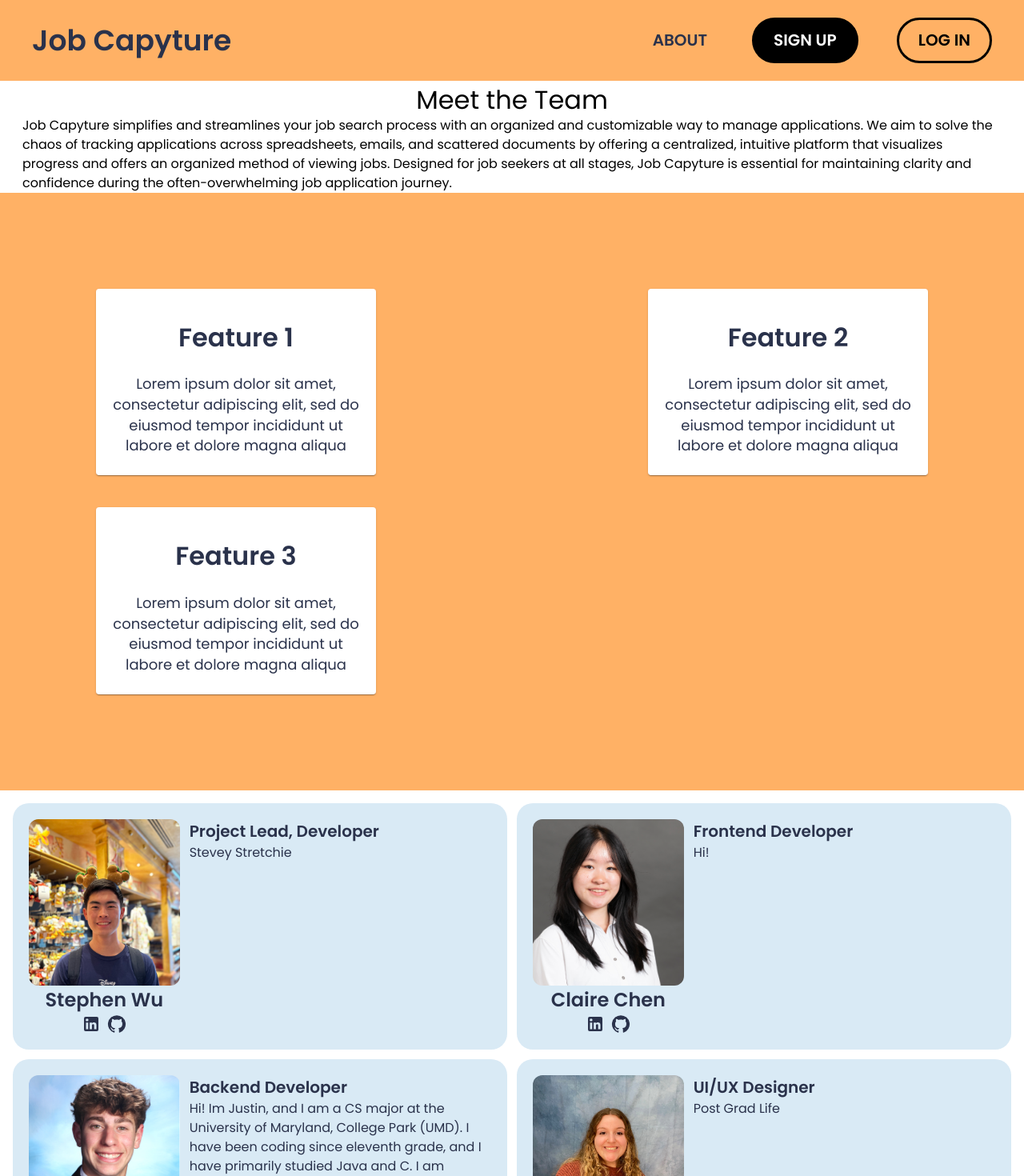
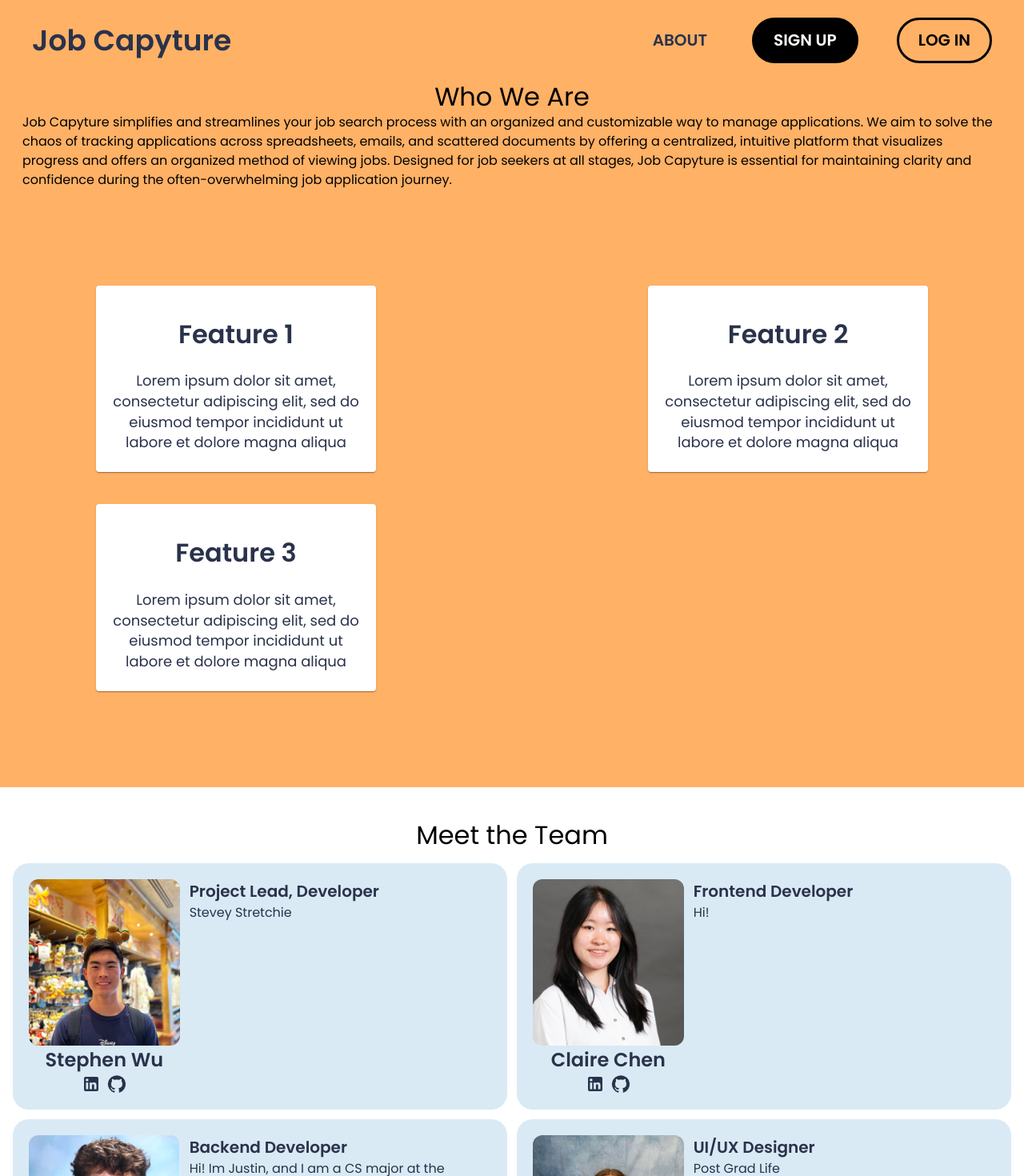
Before and after one commit to heavens-potato/winter-project, a React (Create React App) app in the folder hydrohire/: page /about in a window 1280 px wide. Shown: the top 1470 px of the page at 80% size. Built offline with nearby package versions, Linux system fonts and the light colour scheme; no server answers.

Commit message:
updated styling about to match theme

```diff
--- a/hydrohire/src/About.js
+++ b/hydrohire/src/About.js
@@ -2,7 +2,7 @@ import Navbar from "./Navbar";
 import AboutCard from "./AboutCard";
 import { Button, Typography, Box, Card, CardContent } from '@mui/material';
 import Grid from '@mui/material/Grid2';
-
+import { useTheme } from '@mui/material/styles';
 import { motion, AnimatePresence } from 'framer-motion';
 
 const features = [
@@ -24,13 +24,14 @@ const features = [
 ];
 
 function About(){
+  const theme = useTheme();
   return (
     <>
       <Navbar/>
       <div> {/* Parent Div */}
-        <div> {/* Top Part */}
-          <div className = 'flex justify-center mt-1'>
-            <Typography variant="h4" sx={{ fontSize: 32}}>Meet the Team</Typography>
+        <div style={{backgroundColor: theme.palette.primary.main}}> {/* Top Part */}
+          <div className = 'flex justify-center'>
+            <Typography variant="h4" sx={{ fontSize: 32}}>Who We Are</Typography>
           </div>
           <div className = 'flex justify-center mx-7'>
             <p> Job Capyture simplifies and streamlines your job search process with an organized and customizable
@@ -97,7 +98,10 @@ function About(){
             </Grid>
             </motion.div>
         </div> {/* Top End */}
-        <div className="grid grid-cols-2 gap-3 p-4"> {/* Grid Parent */}
+        <div className = 'flex justify-center mt-10'>
+          <Typography variant="h4" sx={{ fontSize: 32}}>Meet the Team</Typography>
+        </div>
+        <div className="grid grid-cols-2 gap-3 p-4 mb-10"> {/* Grid Parent */}
           <div className="grid gap-3">
             <div>
               <AboutCard name = 'Stephen Wu' ></AboutCard>
```
